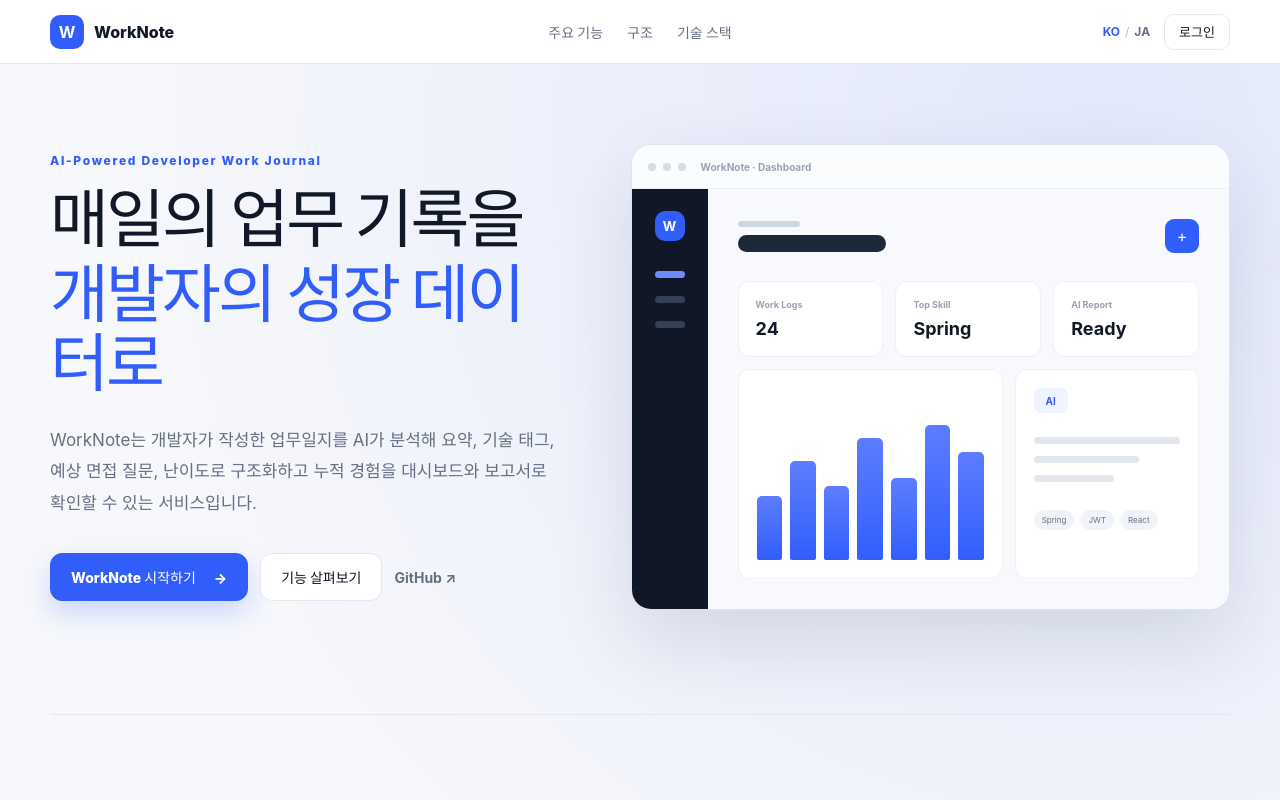
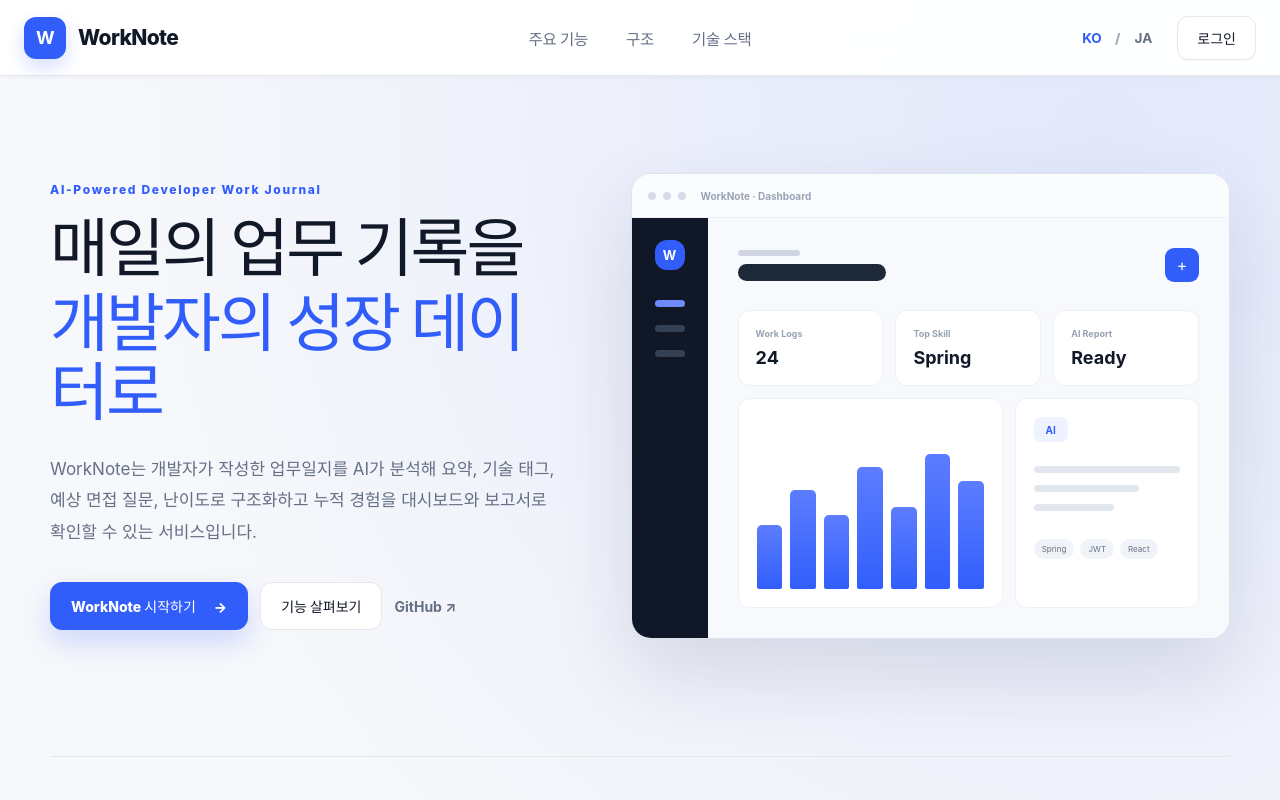
Before and after one commit to krJunSeong/worknote_frontend, a React (Vite) app: page / in a window 1280 px wide. Shown: the top 800 px of the page. Built offline with nearby package versions, Linux system fonts and the light colour scheme; no server answers.

Commit message:
LandingPage edit UI size

```diff
--- a/src/pages/LandingPage.css
+++ b/src/pages/LandingPage.css
@@ -11,50 +11,123 @@ button,a{font:inherit}
   radial-gradient(circle at 86% 4%,rgba(49,94,251,.10),transparent 28%),var(--bg);
   font-family:Inter,Pretendard,-apple-system,BlinkMacSystemFont,"Segoe UI","Noto Sans KR","Noto Sans JP",sans-serif
 }
-.landing-header,.hero,.why,.section,.cta,.landing footer{
-  width:min(1180px,calc(100% - 40px));
-  margin:0 auto;
+.hero,.why,.section,.cta,.landing footer{
+  width:min(1180px,calc(100% - 40px));margin:0 auto
 }
-
 .landing-header{
   position:sticky;
   top:0;
   z-index:50;
   width:100%;
-  height:64px;
+  height:76px;
   margin:0;
   padding:0;
-  background:#ffffff;
-  border-bottom:1px solid #e5e7eb;
+  background:rgba(255,255,255,.96);
+  border-bottom:1px solid #e4e7ec;
+  box-shadow:0 1px 8px rgba(16,24,40,.035);
+  backdrop-filter:blur(12px);
+  -webkit-backdrop-filter:blur(12px)
 }
-
 .landing-header-inner{
-  width:min(1180px,calc(100% - 40px));
+  width:min(1240px,calc(100% - 48px));
   height:100%;
   margin:0 auto;
   display:grid;
   grid-template-columns:1fr auto 1fr;
+  align-items:center
+}
+.brand{
+  display:inline-flex;
   align-items:center;
+  gap:12px;
+  width:max-content;
+  min-height:48px;
+  color:var(--text);
+  text-decoration:none;
+  font-size:21px;
+  font-weight:850;
+  letter-spacing:-.03em
 }
-
-.brand{display:flex;align-items:center;gap:10px;width:max-content;color:var(--text);text-decoration:none;font-weight:800}
 .brand b,.mock aside b{
-  display:grid;place-items:center;width:34px;height:34px;border-radius:10px;background:var(--primary);color:#fff
+  display:grid;
+  place-items:center;
+  width:42px;
+  height:42px;
+  border-radius:12px;
+  background:var(--primary);
+  color:#fff
 }
-.landing-header nav{display:flex;align-items:center;gap:24px;height:100%}
+.brand b{
+  flex:0 0 42px;
+  font-size:18px;
+  box-shadow:0 8px 18px rgba(49,94,251,.20)
+}
+.landing-header nav{
+  display:flex;
+  align-items:center;
+  gap:34px;
+  height:100%
+}
 .landing-header nav button,.language button{
-  padding:0;border:0;background:none;color:var(--muted);cursor:pointer;font-weight:700
+  border:0;
+  background:none;
+  color:var(--muted);
+  cursor:pointer;
+  font-weight:750
 }
-.landing-header nav button{font-size:14px}
-.header-actions{display:flex;align-items:center;justify-content:flex-end;gap:14px;height:100%}
-.language{display:flex;gap:5px;color:#b0b7c3;font-size:12px}
-.language .on{color:var(--primary)}
+.landing-header nav button{
+  min-height:48px;
+  padding:0 2px;
+  font-size:15.5px;
+  letter-spacing:-.015em
+}
+.landing-header nav button:hover{
+  color:var(--text)
+}
+.header-actions{
+  display:flex;
+  align-items:center;
+  justify-content:flex-end;
+  gap:18px;
+  height:100%
+}
+.language{
+  display:flex;
+  align-items:center;
+  gap:7px;
+  min-height:44px;
+  color:#a0a8b5;
+  font-size:13.5px;
+  font-weight:800
+}
+.language button{
+  min-width:32px;
+  min-height:44px;
+  padding:0 4px
+}
+.language .on{
+  color:var(--primary)
+}
 .login-btn,.secondary{
-  border:1px solid var(--line);background:#fff;color:var(--text);border-radius:10px;cursor:pointer
+  border:1px solid var(--line);
+  background:#fff;
+  color:var(--text);
+  border-radius:11px;
+  cursor:pointer
 }
-.login-btn{height:36px;padding:0 14px;font-size:13px;font-weight:750}
+.login-btn{
+  height:44px;
+  padding:0 19px;
+  font-size:14px;
+  font-weight:800;
+  box-shadow:0 1px 2px rgba(16,24,40,.04)
+}
+.login-btn:hover{
+  border-color:#c8d0dc;
+  background:#fbfcfe
+}
 .hero{
-  min-height:650px;padding:58px 0 82px;display:grid;grid-template-columns:.92fr 1.08fr;align-items:center;gap:70px
+  min-height:680px;padding:72px 0 92px;display:grid;grid-template-columns:.92fr 1.08fr;align-items:center;gap:70px
 }
 .eyebrow,.cta>div>p{margin:0 0 16px;color:var(--primary);font-size:12px;font-weight:850;letter-spacing:.14em}
 .hero h1,.section h2,.why h2,.cta h2{letter-spacing:-.045em}
@@ -147,9 +220,14 @@ button,a{font:inherit}
 }
 @media(max-width:680px){
   .hero,.why,.section,.cta,.landing footer{width:min(100% - 28px,1180px)}
-  .landing-header{height:60px}
+  .landing-header{height:68px}
   .landing-header-inner{width:calc(100% - 28px)}
-  .header-actions{gap:10px}.login-btn{height:34px;padding:0 12px}
+  .brand{gap:9px;font-size:18px}
+  .brand b{width:38px;height:38px;flex-basis:38px;font-size:16px}
+  .header-actions{gap:8px}
+  .language{font-size:12px;gap:2px}
+  .language button{min-width:27px;min-height:40px;padding:0 2px}
+  .login-btn{height:40px;padding:0 13px;font-size:13px}
   .hero{min-height:auto;padding:62px 0 74px}.hero h1{font-size:42px}.intro{font-size:15px}
   .hero-actions{align-items:stretch}.primary,.secondary{width:100%;justify-content:center}
   .mock-body{min-height:330px}.mock aside{width:48px}.mock-main{padding:18px}.stats{gap:6px}.stats article{padding:10px}
--- a/src/pages/LandingPage.jsx
+++ b/src/pages/LandingPage.jsx
@@ -98,7 +98,7 @@ function LandingPage() {
     <div className="landing">
       <header className="landing-header">
         <div className="landing-header-inner">
-          <a href="/" className="brand"><b>W</b>WorkNote</a>
+          <a href="/" className="brand"><b>W</b><span>WorkNote</span></a>
 
           <nav>
             <button onClick={() => scroll("features")}>{c.menu[0]}</button>
```
